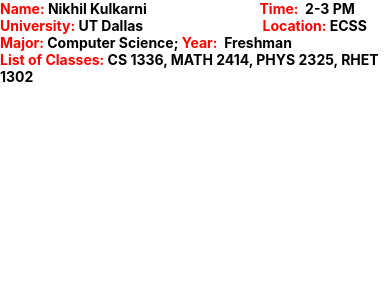
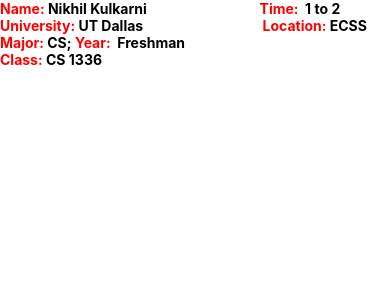
Before and after one commit to dhee9000/study-friends, a React Native app: screen / in a window 390 px wide. Shown: the top 300 px of the page. Built offline with nearby package versions, Linux system fonts and the light colour scheme.

Commit message:
correctly formatted matching list

```diff
--- a/views/matchingList.js
+++ b/views/matchingList.js
@@ -2,26 +2,29 @@
 import {AppRegistry, TextInput, Platform, StyleSheet, Text, View} from 'react-native';
 
 export class MatchingList extends Component{
+
     render(){
+        let name, time1, time2, univ, major, loc, year, class1;
+        name = 'Nikhil Kulkarni', time1 = 1, time2= 2, univ = 'UT Dallas', major = 'CS', loc = 'ECSS', year = 'Freshman', class1 = 'CS 1336';
         return(
             <View style={styles.viewStuff}>
                 <Text style={styles.textTitle}>Name:
-                <Text style={styles.textInfo}> Nikhil Kulkarni                                  </Text>
+                <Text style={styles.textInfo}> {name}                                  </Text>
                 <Text style={styles.textTitle}>Time: </Text>
-                <Text style={styles.textInfo}> 2-3 PM</Text>
+                <Text style={styles.textInfo}> {time1} to {time2}</Text>
                 </Text>
                 <Text style={styles.textTitle}>University:
-                <Text style={styles.textInfo}> UT Dallas                                    </Text>
+                <Text style={styles.textInfo}> {univ}                                    </Text>
                 <Text style={styles.textTitle}>Location:</Text>
-                <Text style={styles.textInfo}> ECSS</Text>
+                <Text style={styles.textInfo}> {loc}</Text>
                 </Text>
                 <Text style={styles.textTitle}>Major:
-                <Text style={styles.textInfo}> Computer Science;</Text>
+                <Text style={styles.textInfo}> {major};</Text>
                 <Text style={styles.textTitle}> Year: </Text>
-                <Text style={styles.textInfo}> Freshman</Text>
+                <Text style={styles.textInfo}> {year}</Text>
                 </Text>
-                <Text style={styles.textTitle}>List of Classes:
-                <Text style={styles.textInfo}> CS 1336, MATH 2414, PHYS 2325, RHET 1302</Text>
+                <Text style={styles.textTitle}>Class:
+                <Text style={styles.textInfo}> {class1}</Text>
                 </Text>
             </View>
         );
```
